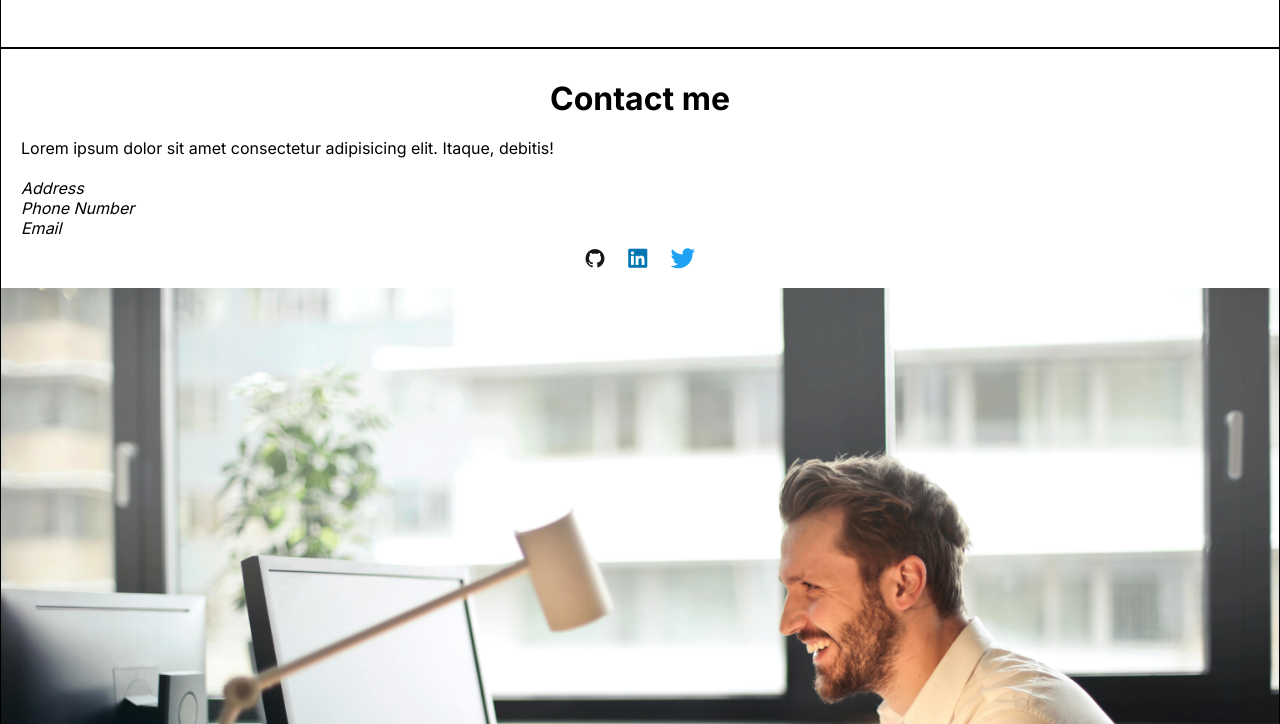
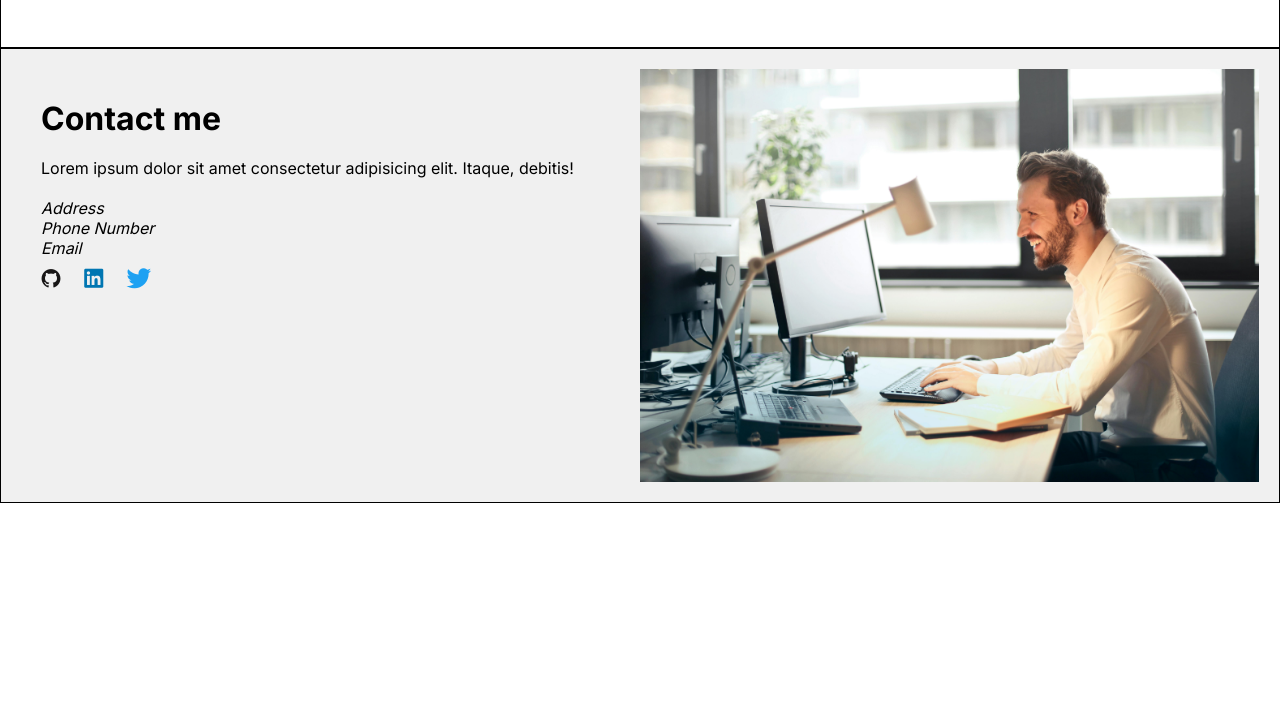
Before and after one commit to Epoza/homepage, a plain HTML site: page index.html in a window 1280 px wide. Shown: the part 1916-2640 px from the top of the page. After the commit the page ends 2419 px from the top, so only its background shows below. Drawn offline with nearby package versions, Linux system fonts and the light colour scheme.

Commit message:
add styling for tablet design

```diff
--- a/style.css
+++ b/style.css
@@ -151,3 +151,33 @@ i {
   display: flex;
   justify-content: space-between;
 }
+
+@media (min-width: 600px) {
+  footer {
+    display: flex;
+    flex-direction: row;
+    justify-content: space-between;
+    padding: 20px;
+    background-color: #f0f0f0;
+  }
+
+  .contact-header {
+    text-align: left;
+    padding-left: 20px;
+  }
+
+  .footer-text {
+    flex: 1;
+  }
+
+  .footer-image {
+    flex: 1;
+    display: flex;
+    justify-content: center;
+    align-items: center;
+  }
+
+  .contact-icons {
+    margin: 0;
+  }
+}
```
